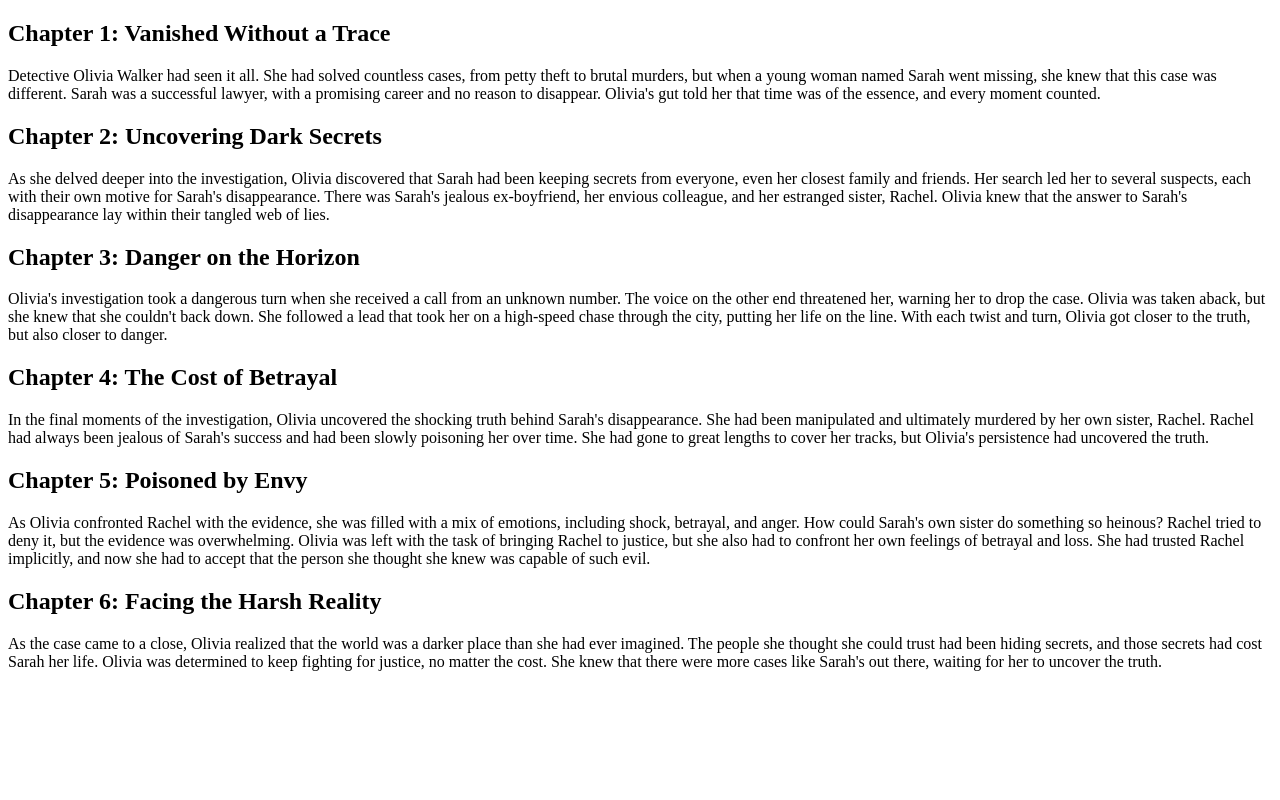
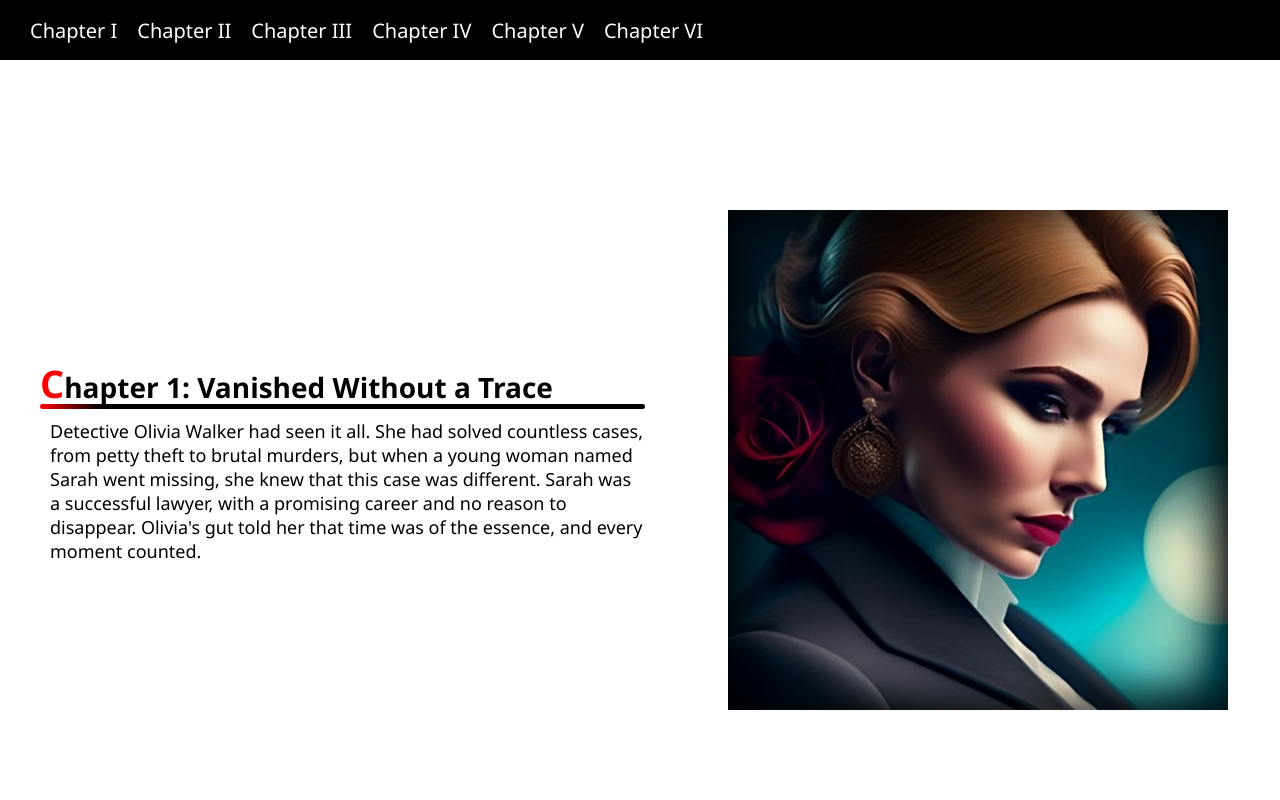
Before and after one commit to gdmgent/motion-for-web-projects-X3TSr, a plain HTML site: page Exercises/04 - Once Upon AI/story.html in a window 1280 px wide. Shown: the top 800 px of the page. Drawn offline with Linux system fonts and the light colour scheme.

Commit message:
Added basic CSS

```diff
--- a/Exercises/04 - Once Upon AI/story.html
+++ b/Exercises/04 - Once Upon AI/story.html
@@ -6,10 +6,21 @@
     <meta http-equiv="X-UA-Compatible" content="IE=edge">
     <meta name="viewport" content="width=device-width, initial-scale=1.0">
     <title>Once Upon AI | Story</title>
+    <link rel="stylesheet" href="style.css">
 </head>
 
 <body>
-    <section class="chapterOne">
+    <nav>
+        <a href="#chapterOne">Chapter I</a>
+        <a href="#chapterTwo">Chapter II</a>
+        <a href="#chapterThree">Chapter III</a>
+        <a href="#chapterFour">Chapter IV</a>
+        <a href="#chapterFive">Chapter V</a>
+        <a href="#chapterSix">Chapter VI</a>
+    </nav>
+
+    <section id="chapterOne" class="chapter">
+        <div class="chapterContent">
             <h2 class="title">Chapter 1: Vanished Without a Trace</h2>
             <p class="storyParagraph">
                 Detective Olivia Walker had seen it all. She had solved countless cases, from petty theft to brutal murders, but
@@ -17,9 +28,13 @@
                 with a promising career and no reason to disappear. Olivia's gut told her that time was of the essence, and every
                 moment counted.
             </p>
+        </div>
+        <div class="image"></div>
     </section>
 
-    <setcion class="chapterTwo">
+    <setcion id="chapterTwo" class="chapter">
+        <div class="image"></div>
+        <div class="chapterContent">
             <h2 class="title">Chapter 2: Uncovering Dark Secrets</h2>
             <p class="storyParagraph">
                 As she delved deeper into the investigation, Olivia discovered that Sarah had been keeping secrets from everyone,
@@ -27,9 +42,11 @@
                 disappearance. There was Sarah's jealous ex-boyfriend, her envious colleague, and her estranged sister, Rachel.
                 Olivia knew that the answer to Sarah's disappearance lay within their tangled web of lies.
             </p>
+        </div>
     </setcion>
 
-    <section class="chapterThree">
+    <section id="chapterThree" class="chapter">
+        <div class="chapterContent">
             <h2 class="title">Chapter 3: Danger on the Horizon</h2>
             <p class="storyParagraph">
                 Olivia's investigation took a dangerous turn when she received a call from an unknown number. The voice on the other
@@ -37,9 +54,13 @@
                 She followed a lead that took her on a high-speed chase through the city, putting her life on the line. With each
                 twist and turn, Olivia got closer to the truth, but also closer to danger.
             </p>
+        </div>
+        <div class="image"></div>
     </section>
 
-    <section class="chapterFour">
+    <section id="chapterFour" class="chapter">
+        <div class="image"></div>
+        <div class="chapterContent">
             <h2 class="title">Chapter 4: The Cost of Betrayal</h2>
             <p class="storyParagraph">
                 In the final moments of the investigation, Olivia uncovered the shocking truth behind Sarah's disappearance. She had
@@ -47,9 +68,11 @@
                 success and had been slowly poisoning her over time. She had gone to great lengths to cover her tracks, but Olivia's
                 persistence had uncovered the truth.
             </p>
+        </div>
     </section>
 
-    <section class="chapterFive">
+    <section id="chapterFive" class="chapter">
+        <div class="chapterContent">
             <h2 class="title">Chapter 5: Poisoned by Envy</h2>
             <p class="storyParagraph">
                 As Olivia confronted Rachel with the evidence, she was filled with a mix of emotions, including shock, betrayal, and
@@ -58,9 +81,13 @@
                 feelings of betrayal and loss. She had trusted Rachel implicitly, and now she had to accept that the person she
                 thought she knew was capable of such evil.
             </p>
+        </div>
+        <div class="image"></div>
     </section>
 
-    <section class="chapterSix">
+    <section id="chapterSix" class="chapter">
+        <div class="image"></div>
+        <div class="chapterContent">
             <h2 class="title">Chapter 6: Facing the Harsh Reality</h2>
             <p class="storyParagraph">
                 As the case came to a close, Olivia realized that the world was a darker place than she had ever imagined. The
@@ -68,6 +95,7 @@
                 determined to keep fighting for justice, no matter the cost. She knew that there were more cases like Sarah's out
                 there, waiting for her to uncover the truth.
             </p>
+        </div>
     </section>
 </body>
 
--- a/Exercises/04 - Once Upon AI/style.css
+++ b/Exercises/04 - Once Upon AI/style.css
@@ -5,25 +5,151 @@
     margin: 0;
     padding: 0;
     box-sizing: border-box;
+    transition: all .25s ease;
 }
 html{
     font-size: 62.5%;
     scroll-behavior: smooth;
+
+    font-family: 'Segoe UI', Tahoma, Geneva, Verdana, sans-serif;
+}
+body{
+    overflow-x: hidden;
+    min-height: 100vh;
+}
+a{
+    display: inline-block;
 }
 
 
 /*
     Home page
 */
-body{
+body:has(#index){
     overflow: hidden;
 
-    background-image: url();
+    background-color: white;
+    background-image: url(images/roseFace1.jpg);
+    background-repeat: no-repeat;
+    background-position: top right;
+    background-size: 100vh;
 
     height: 100vh;
+}
+#index{
+    display: grid;
+    grid-template-columns: repeat(12, 1fr);
+    grid-template-rows: repeat(12, 1fr);
+}
+#index > .container{
+    position: relative;
+
+    grid-area: 4/2/8/6;
+
+    background-color: #fffd;
+    font-size: 2.4rem;
+    box-shadow: 0 0 1rem black;
+
+    padding: 2rem;
+}
+#index > .container > *{
+    margin: 1rem 0;
+}
+#index > .container > .ctaStory{
+    position: absolute;
+    bottom: 1rem;
+    right: 1.5rem;
+
+    background-color: black;
+    color: white;
+
+    border-radius: 1rem;
+    text-decoration: none;
+
+    padding: 1rem 2rem;
+}
+#index > .container > .ctaStory:hover{
+    transform: scale(1.05);
 }
 
 
 /*
     Story page
 */
+nav{
+    position: sticky;
+    top: 0;
+    z-index: 10;
+
+    display: flex;
+    align-items: center;
+    padding-left: 3rem;
+    gap: 2rem;
+
+    background-color: black;
+    font-size: 2rem;
+
+    height: 6rem;
+    width: 100vw;
+}
+nav > a{
+    text-decoration: none;
+    color: white;
+}
+nav > a:hover{
+    text-decoration: underline;
+    transform: scale(1.05);
+}
+.chapter{
+    display: grid;
+    grid-template-columns: 1fr 1fr;
+    justify-items: center;
+    align-items: center;
+    gap: 3rem;
+
+    height: 100vh;
+    padding-left: 4rem;
+
+    perspective: 2px;
+}
+.chapter > .chapterContent > .title{
+    position: relative;
+
+    font-size: 2.8rem;
+
+    margin-bottom: 1rem;
+}
+.chapter > .chapterContent > .title::before{
+    content: '';
+
+    position: absolute;
+    bottom: 0;
+
+    display: inline-block;
+
+    background-color: red;
+    background-image: linear-gradient(90deg, red, black 10%);
+    border-radius: 5rem;
+
+    height: .5rem;
+    width: 100%;
+}
+.chapter > .chapterContent > .title::first-letter{
+    color: red;
+    font-size: 3.8rem;
+}
+.chapter > .chapterContent > .storyParagraph{
+    font-size: 1.8rem;
+    margin-left: 1rem;
+    z-index: 1;
+}
+.chapter > .image{
+    background-image: url(images/roseFace3-Enhanced.jpeg);
+    background-size: cover;
+    background-position: center;
+    background-attachment: fixed;
+    box-shadow: inset 0 0 5rem .5rem black;
+
+    width: 50rem;
+    height: 50rem;
+}
```
Also changed, not shown: Exercises/04 - Once Upon AI/index.html (+2 -2 lines), Exercises/04 - Once Upon AI/images/roseFace1.jpg (added), Exercises/04 - Once Upon AI/images/roseFace2-Enhanced.jpeg (added), Exercises/04 - Once Upon AI/images/roseFace2.jpg (added), Exercises/04 - Once Upon AI/images/roseFace3-Enhanced.jpeg (added), Exercises/04 - Once Upon AI/images/roseFace3.jpg (added), 1 other file. Lines whose indentation alone changed are shown as unchanged.
